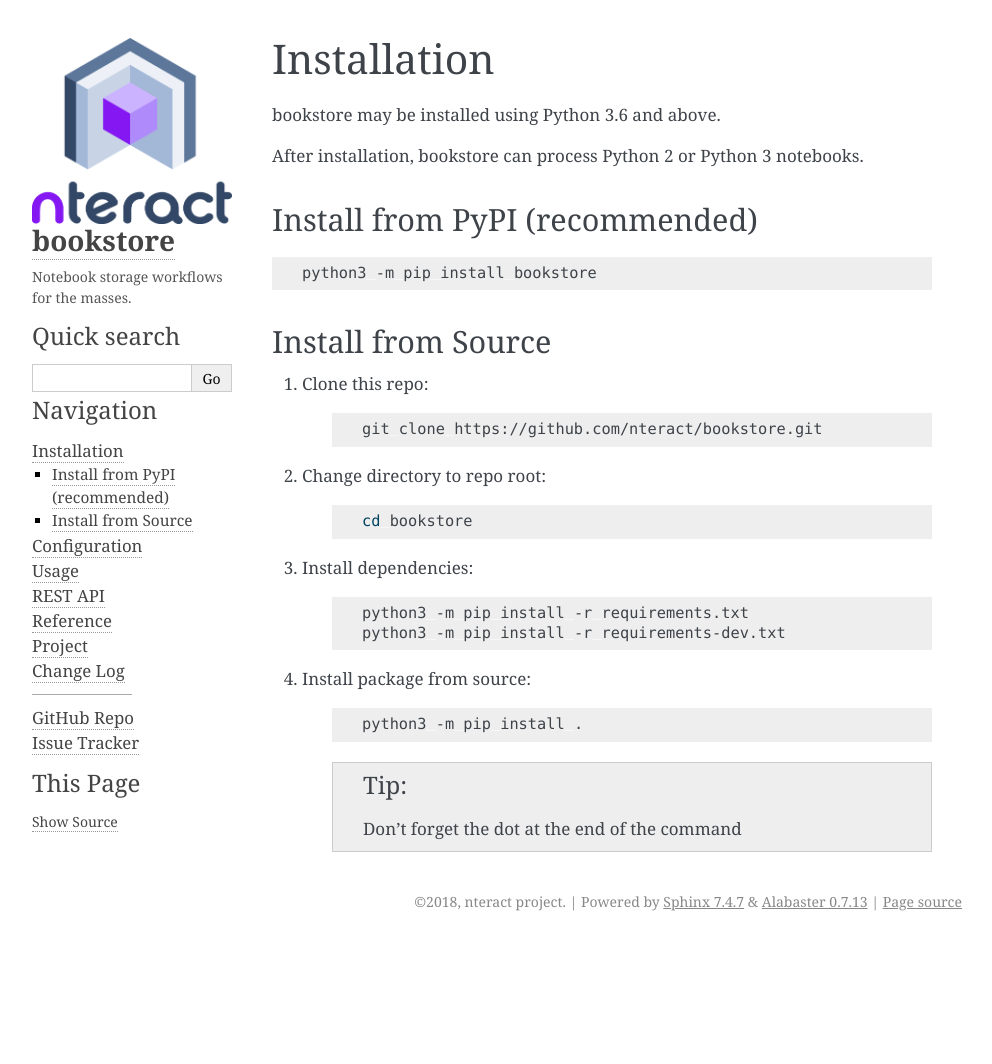
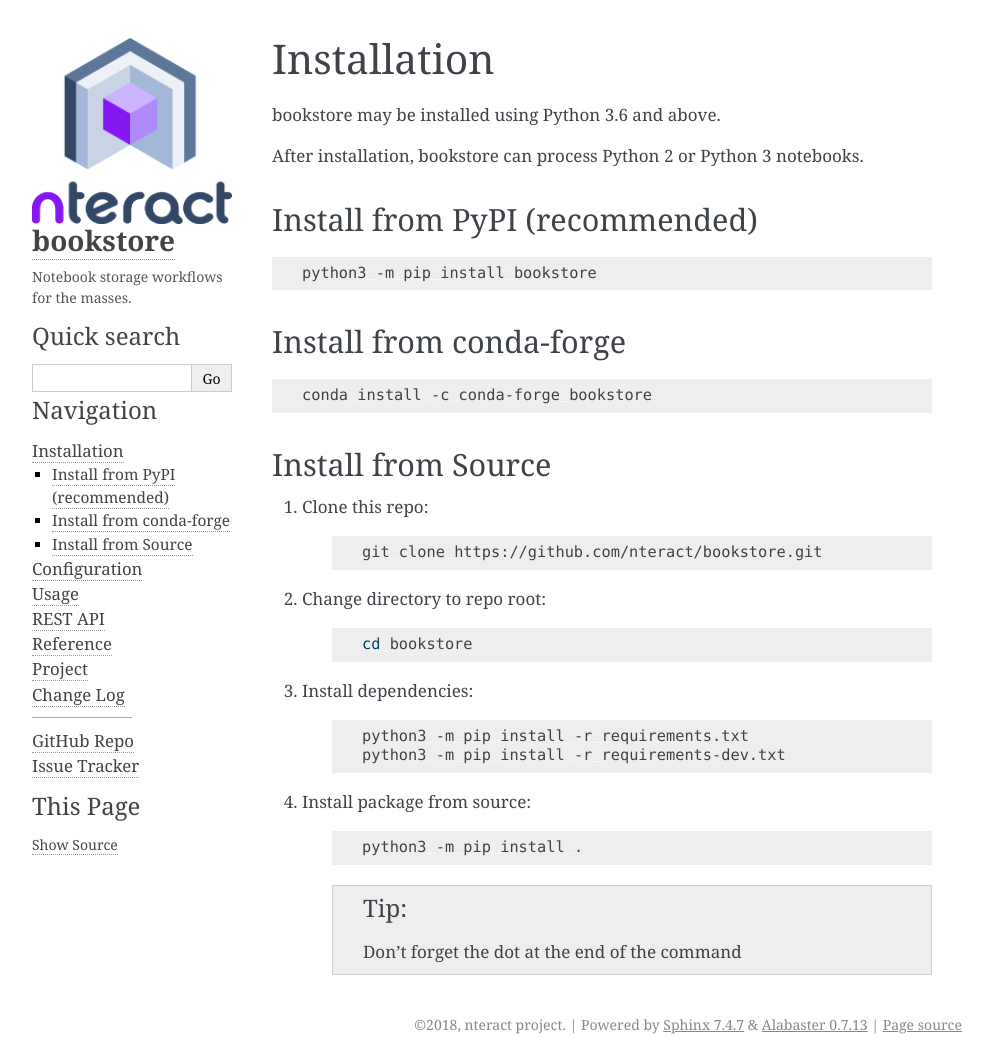
Before and after one commit to nteract/bookstore, a Sphinx documentation site: the page built from docs/source/installation.rst, in a window 1280 px wide. Shown: the whole page, without its empty margins (148-1140 px from the left). Built offline with Sphinx 7.4.7, drawn with Linux system fonts in a browser that asks for light colours; before the commit the page ends 941 px from its top, so only the background shows below that.

Commit message:
Add conda install instructions
Addresses #153

```diff
--- a/docs/source/installation.rst
+++ b/docs/source/installation.rst
@@ -11,6 +11,13 @@ Install from PyPI (recommended)
 .. code-block:: bash
 
     python3 -m pip install bookstore
+
+Install from conda-forge
+------------------------
+
+.. code-block:: bash
+
+    conda install -c conda-forge bookstore
 
 Install from Source
 -------------------
```
